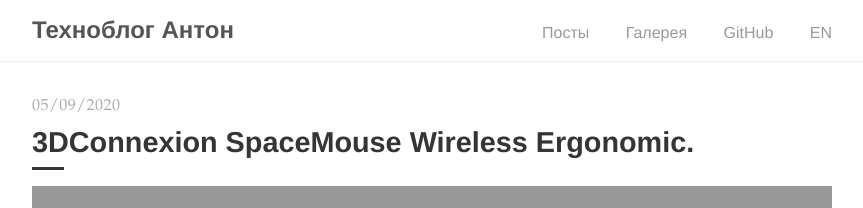
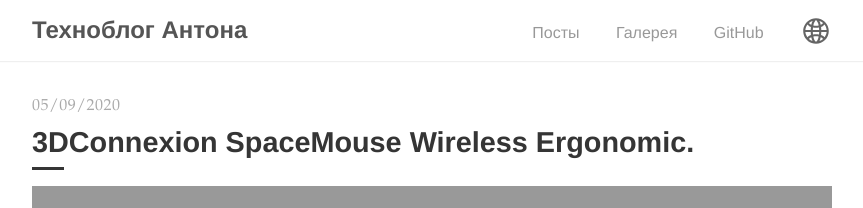
Before and after one commit to AntonEvmenenko/antonevmenenko.github.io, a Jekyll site: the page built from index_ru.html, in a window 1280 px wide. Shown: the top 208 px of the page, without its empty margins (208-1071 px from the left). Built offline with Jekyll 4.4.1, drawn with Linux system fonts in a browser that asks for light colours.

Commit message:
typo fixed simple language switcher added

```diff
--- a/_data/translations.yml
+++ b/_data/translations.yml
@@ -1,6 +1,6 @@
 title:
   en: Anton's Tech Blog
-  ru: Техноблог Антон
+  ru: Техноблог Антона
 posts:
   en: Posts
   ru: Посты
--- a/_layouts/default.html
+++ b/_layouts/default.html
@@ -19,11 +23,7 @@
           <li><a href="{{ baseurl }}/">{{ translations.posts[page.language] }}</a></li>
           <li><a href="{{ '/gallery' | prepend: baseurl }}">{{ translations.gallery[page.language] }}</a></li>
           <li><a href="https://github.com/AntonEvmenenko">GitHub</a></li>
-          {% if page.language == 'en' %}
-            <li><a href="{{ site.baseurl }}/ru">RU</a></li>
-          {% else %}
-            <li><a href="{{ site.baseurl }}/">EN</a></li>
-          {% endif %}
+          <li><a href="{{ another_language }}"><img src = "/assets/language-switcher.svg" width="32" height="32" style="margin-bottom: 0; transform: translateY(9px);"/></a></li>
         </ul>
       </div>
     </nav>
```
Also changed, not shown: other parts of _layouts/default.html (+4 -0 lines), assets/language-switcher.svg (added).
